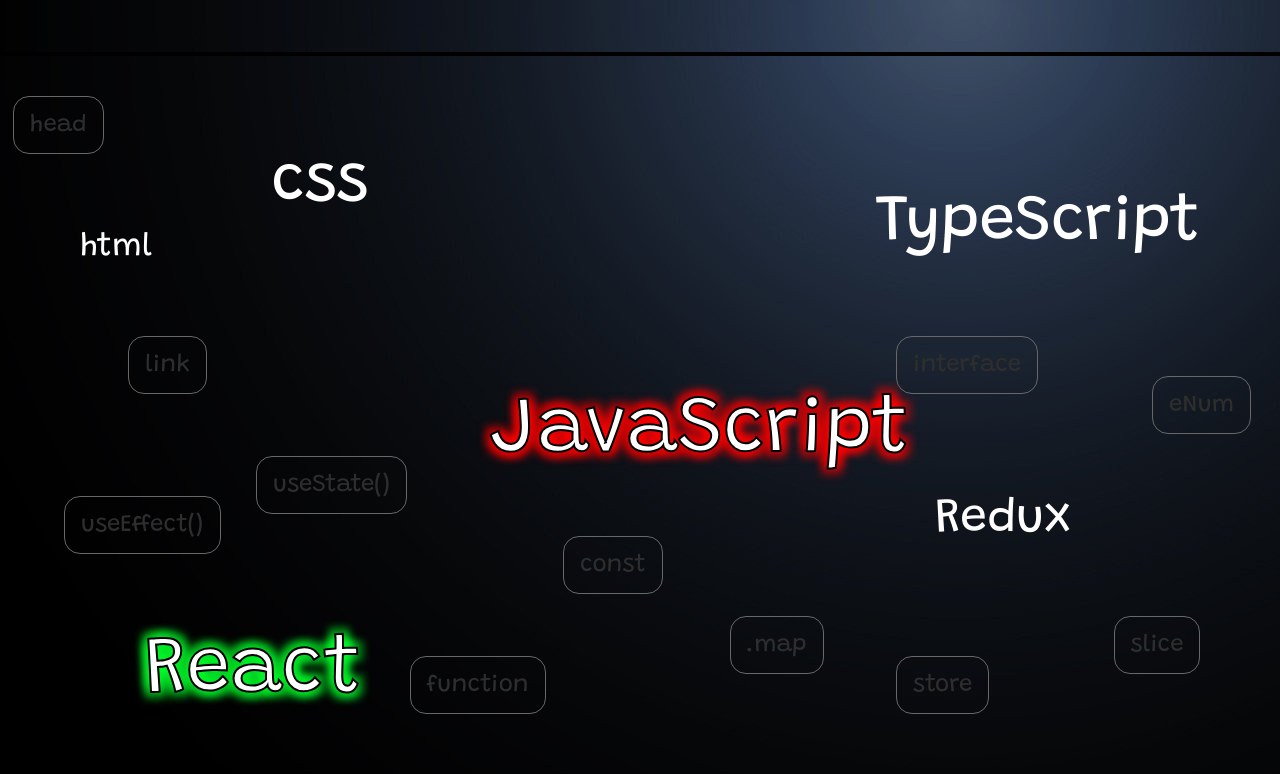
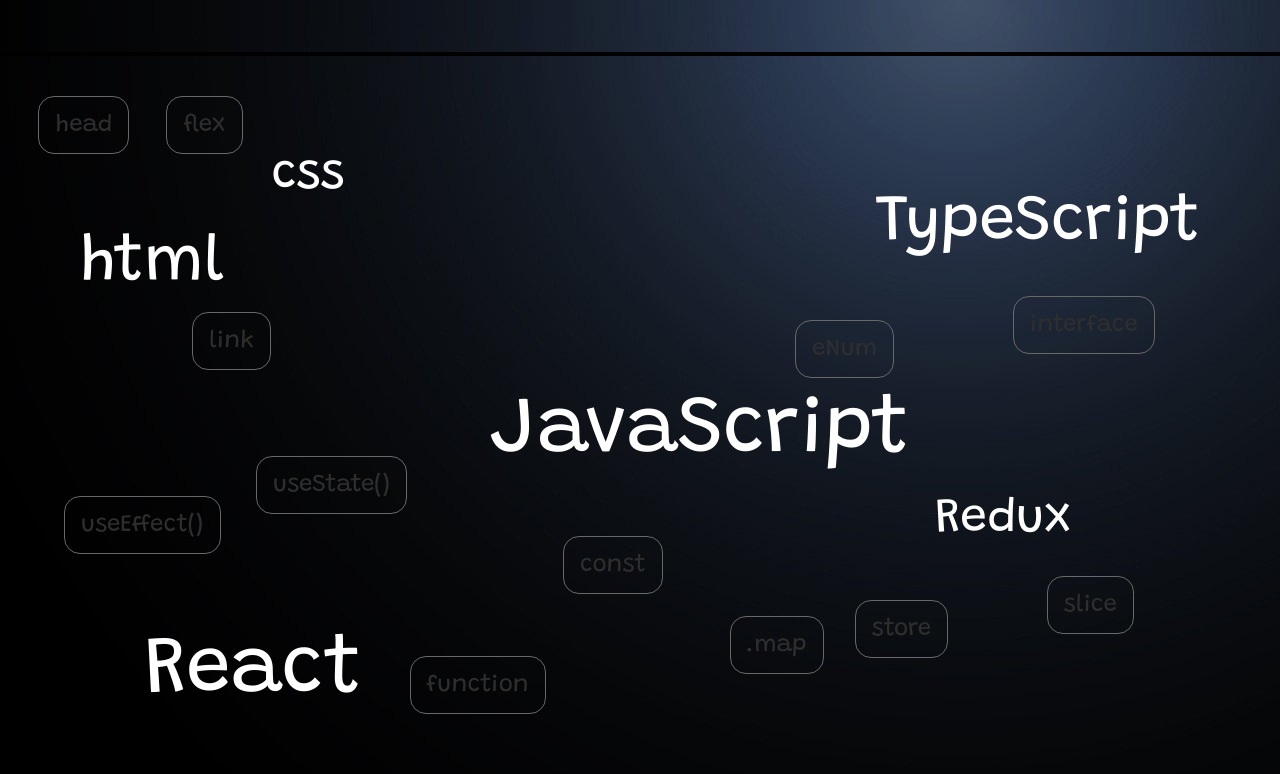
Before and after one commit to oblikfeo/final, a plain HTML site: page index.html in a window 1280 px wide. Drawn offline with Linux system fonts and the light colour scheme.

Commit message:
finish main div

```diff
--- a/index.css
+++ b/index.css
@@ -31,7 +31,7 @@
 .html {
     display: block;
     position: absolute;
-    font-size: 2rem;
+    font-size: 4rem;
     padding: 1rem;
     border-radius: 1rem;
     left: 5vw;
@@ -41,11 +41,11 @@
 .css {
     display: block;
     position: absolute;
-    font-size: 4rem;
+    font-size: 3rem;
     padding: 1rem;
     border-radius: 1rem;
-    left: 20vw;
-    top: 10vh;
+    left: 15vw;
+    top: -10vh;
 }
 
 .javascript {
@@ -56,13 +56,6 @@
     border-radius: 1rem;
     left: 37vw;
     top: 40vh;
-    cursor: pointer;
-    -webkit-text-stroke: 2px black;
-    text-shadow:
-    5px  5px 10px #ff0000,
-    5px -5px 10px #ff0000,
-    -5px  5px 10px #ff0000,
-    -5px -5px 10px #ff0000;
 }
 
 .react {
@@ -73,13 +66,6 @@
     border-radius: 1rem;
     left: 10vw;
     top: 70vh;
-    cursor: pointer;
-    -webkit-text-stroke: 2px black;
-    text-shadow:
-    5px  5px 10px #00ff2a,
-    5px -5px 10px #00ff2a,
-    -5px  5px 10px #00ff2a,
-    -5px -5px 10px #00ff2a;
 }
 
 .TS {
@@ -124,8 +110,10 @@
     font-size: 1.5rem;
     padding: 1rem;
     border-radius: 1rem;
-    left: 1vw;
-    top: 5vh;
+    left: -2vw;
+    top: -15vh;
+    text-shadow: none;
+    -webkit-text-stroke: #ffffff;
     transform: translateX(var(--move-x)) translateY(var(--move-y));
 }
 
@@ -138,7 +126,9 @@
     padding: 1rem;
     border-radius: 1rem;
     left: 10vw;
-    top: 35vh;
+    top: 12vh;
+    text-shadow: none;
+    -webkit-text-stroke: #ffffff;
     transform: translateX(var(--move-y)) translateY(var(--move-x));
 }
 
@@ -150,9 +140,11 @@
     font-size: 1.5rem;
     padding: 1rem;
     border-radius: 1rem;
-    left: 70vw;
-    top: 75vh;
-    transform: translateX(var(--move-4x)) translateY(var(--move-4y));
+    left: -5vw;
+    top: 15vh;
+    text-shadow: none;
+    -webkit-text-stroke: #ffffff;
+    transform: translateX(var(--move-4y)) translateY(var(--move-4x));
 }
 
 .function {
@@ -208,8 +200,10 @@
     font-size: 1.5rem;
     padding: 1rem;
     border-radius: 1rem;
-    left: 90vw;
-    top: 40vh;
+    left: -5vw;
+    top: 18vh;
+    text-shadow: none;
+    -webkit-text-stroke: #ffffff;
     transform: translateX(var(--move-3x)) translateY(var(--move-3y));
 }
 
@@ -221,9 +215,11 @@
     font-size: 1.5rem;
     padding: 1rem;
     border-radius: 1rem;
-    left: 87vw;
-    top: 70vh;
-    transform: translateX(var(--move-2y)) translateY(var(--move-2x));
+    left: 10vw;
+    top: 12vh;
+    text-shadow: none;
+    -webkit-text-stroke: #ffffff;
+    transform: translateX(var(--move-y)) translateY(var(--move-x));
 }
 
 .useState {
@@ -249,8 +245,25 @@
     font-size: 1.5rem;
     padding: 1rem;
     border-radius: 1rem;
-    left: 70vw;
-    top: 35vh;
+    left: 12vw;
+    top: 15vh;
+    text-shadow: none;
+    -webkit-text-stroke: #ffffff;
+    transform: translateX(var(--move-3y)) translateY(var(--move-3x));
+}
+
+.flex {
+    display: block;
+    position: absolute;
+    border: 0.1rem solid rgb(104, 104, 104);
+    color: #2e2e2e;
+    font-size: 1.5rem;
+    padding: 1rem;
+    border-radius: 1rem;
+    left: 8vw;
+    top: -15vh;
+    text-shadow: none;
+    -webkit-text-stroke: #ffffff;
     transform: translateX(var(--move-3y)) translateY(var(--move-3x));
 }
 
@@ -258,6 +271,7 @@
 .html:hover {
     cursor: pointer;
     -webkit-text-stroke: 1px black;
+    transition: 1s;
     text-shadow:
     5px  5px 10px #ff009d,
     5px -5px 10px #ff009d,
@@ -268,6 +282,7 @@
 .css:hover {
     cursor: pointer;
     -webkit-text-stroke: 1px black;
+    transition: 1s;
     text-shadow:
     5px  5px 10px #ff009d,
     5px -5px 10px #ff009d,
@@ -275,9 +290,39 @@
     -5px -5px 10px #ff009d;
 }
 
+.html:hover .flex{
+    transition: 1s;
+    color: #ff009d;
+    border: 0.1rem solid #ff009d;
+    cursor: default;
+}
+
+.javascript:hover {
+    cursor: pointer;
+    -webkit-text-stroke: 2px black;
+    transition: 1s;
+    text-shadow:
+    5px  5px 10px #ff0000,
+    5px -5px 10px #ff0000,
+    -5px  5px 10px #ff0000,
+    -5px -5px 10px #ff0000;
+}
+
+.react:hover {
+    cursor: pointer;
+    -webkit-text-stroke: 2px black;
+    transition: 1s;
+    text-shadow:
+    5px  5px 10px #00ff2a,
+    5px -5px 10px #00ff2a,
+    -5px  5px 10px #00ff2a,
+    -5px -5px 10px #00ff2a;
+}
+
 .redux:hover {
     cursor: pointer;
     -webkit-text-stroke: 1px black;
+    transition: 1s;
     text-shadow:
     5px  5px 10px #e5ff00,
     5px -5px 10px #e5ff00,
@@ -288,6 +333,7 @@
 .TS:hover {
     cursor: pointer;
     -webkit-text-stroke: 2px black;
+    transition: 1s;
     text-shadow:
     5px  5px 10px #0004ff,
     5px -5px 10px #0004ff,
@@ -309,14 +355,14 @@
     cursor: default;
 }
 
-.head:hover {
+.html:hover .head {
     transition: 1s;
     color: #ff009d;
     border: 0.1rem solid #ff009d;
     cursor: default;
 }
 
-.link:hover {
+.html:hover .link {
     transition: 1s;
     color: #ff009d;
     border: 0.1rem solid #ff009d;
@@ -344,28 +390,28 @@
     cursor: default;
 }
 
-.store:hover {
+.redux:hover .store {
     transition: 1s;
     color: #e5ff00;
     border: 0.1rem solid #e5ff00;
     cursor: default;
 }
 
-.slice:hover {
+.redux:hover .slice {
     transition: 1s;
     color: #e5ff00;
     border: 0.1rem solid #e5ff00;
     cursor: default;
 }
 
-.interface:hover {
+.TS:hover .interface {
     transition: 1s;
     color: #0004ff;
     border: 0.1rem solid #0004ff;
     cursor: default;
 }
 
-.enum:hover {
+.TS:hover .enum {
     transition: 1s;
     color: #0004ff;
     border: 0.1rem solid #0004ff;
--- a/index.html
+++ b/index.html
@@ -19,33 +19,34 @@
 
 
         <div class="area3d">
-
-
-            <div class="html">html</div>
-            <div class="css">css</div>
-
+            <div class="html">
+                html
+                <div class="css">css</div>
+                <div class="head">head</div>
+                <div class="link">link</div>
+                <div class="flex">flex</div>
+            </div>
             <div class="javascript">
                 JavaScript
                 <div class="function">function</div>
                 <div class="const">const</div>
                 <div class="map">.map</div>
             </div>
-
             <div class="react">
                 React
                 <div class="useEffect">useEffect()</div>
                 <div class="useState">useState()</div>
             </div>
-
-            <div class="TS">TypeScript</div>
-            <div class="redux">Redux</div>
-
-            <div class="head">head</div>
-            <div class="link">link</div>
-            <div class="store">store</div>
-            <div class="enum">eNum</div>
-            <div class="slice">slice</div>
-            <div class="interface">interface</div>
+            <div class="TS">
+                TypeScript
+                <div class="enum">eNum</div>
+                <div class="interface">interface</div>
+            </div>
+            <div class="redux">
+                Redux
+                <div class="store">store</div>
+                <div class="slice">slice</div>
+            </div>
         </div>
     </div>
 
```
